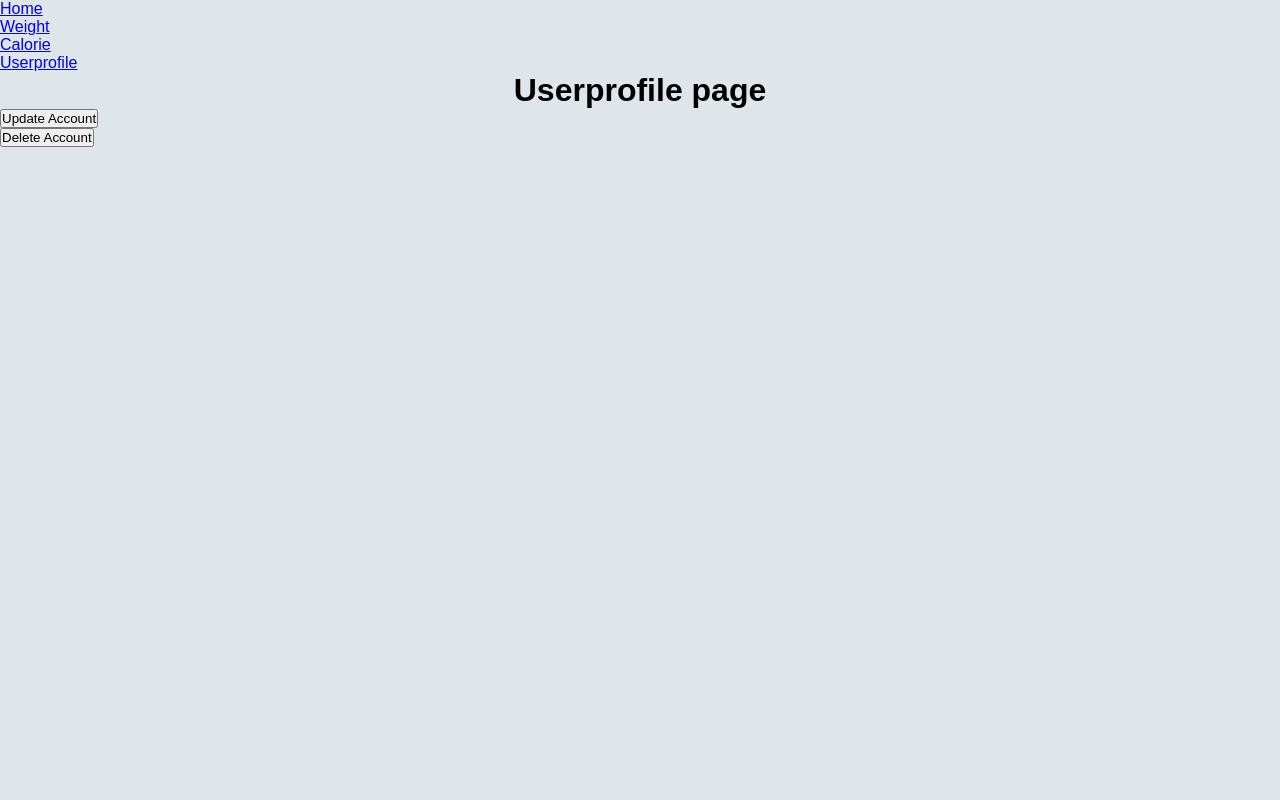
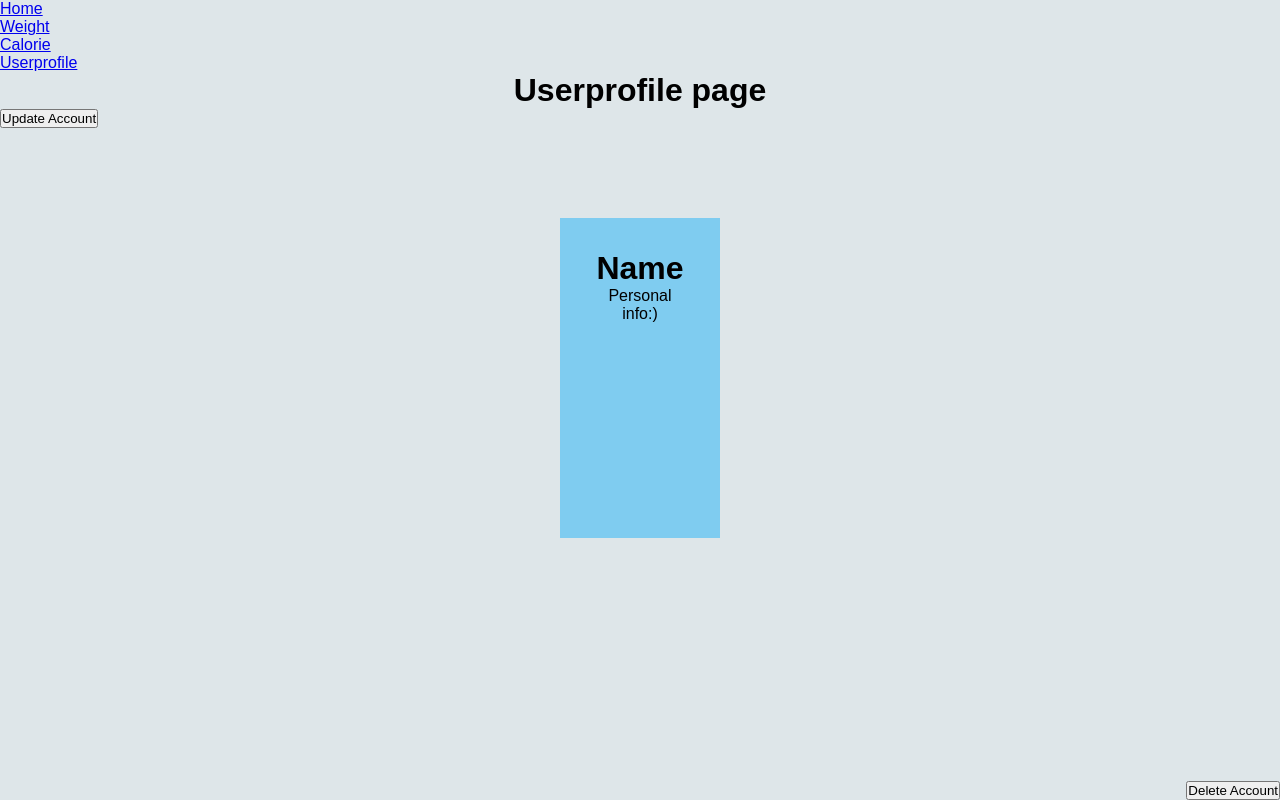
Before and after one commit to ZacPJ/Fitness-Website, a React (Create React App) app: page /Userprofile in a window 1280 px wide. Built offline with nearby package versions, Linux system fonts and the light colour scheme; no server answers.

Commit message:
layout for userprofile page

```diff
--- a/src/pages/Userprofile.css
+++ b/src/pages/Userprofile.css
@@ -1,20 +1,73 @@
-.heading{
+.heading {
     display: flex;
     justify-content: center;
 }
 
-/* .updatebutton{
+.updatebutton{
 
 }
 
 .deletebutton{
-
-} */
+    position: absolute;
+    right:    0;
+    bottom:   0;
+}
 
 /* ####################### BUTTONS ^^ ########################## */
 
+/* From uiverse.io by @JoseIsra */
+.card {
+    /* width: 12rem; */
+    cursor: pointer;
+    display: flex;
+    justify-content: center;
+    margin-left: 50%;
+    margin-right: 50%;
+    margin-top: 7%;
+    height: 20em;
+}
 
+.content {
+    text-align: center;
+    position: relative;
+    transition: all 2.25s;
+    background-color: rgb(127, 204, 240);
+    padding: 5em;
+    transform-style: preserve-3d;
+}
 
+.card:hover .content {
+    transform: rotateY(0.5turn);
+}
 
+.front,
+.back {
+    position: absolute;
+    top: 0;
+    left: 0;
+    bottom: 0;
+    right: 0;
+    padding: 2em;
+    transform-style: preserve-3d;
+    backface-visibility: hidden;
+}
+
+.title {
+    transform: translateZ(5rem);
+    font-size: 2rem;
+}
+
+.subtitle {
+    transform: translateZ(2rem);
+}
+
+.back {
+    transform: rotateY(0.5turn);
+    background-color: #009bff;
+}
+
+.description {
+    transform: translateZ(3rem);
+}
 
 /* ####################### PROFILE INFO CARD ^^ ######################################### */
--- a/src/pages/Userprofile.js
+++ b/src/pages/Userprofile.js
@@ -13,7 +13,20 @@ function Userprofile (){
             <Link to="/UdateAccount"><button className="updatebutton" >Update Account</button></Link>
             <Routes><Route exact path="/UdateAccount" element={ <UpdateAccount /> } /></Routes>
             </div>
+            <div class="card">
+        <div class="content">
+            <div class="front">
+                <h3 class="title">Name</h3>
+                <p class="subtitle">Personal info:)</p>
+            </div>
 
+            <div class="back">
+                <p class="description">
+                    Userprofile Info Here
+                </p>
+            </div>
+        </div>
+    </div>
             <div>
                 <button className="deletebutton" >Delete Account</button>
             </div>
```
